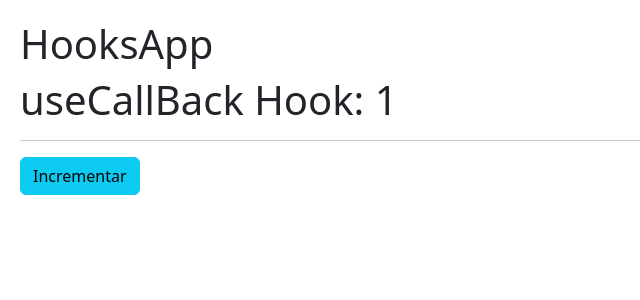
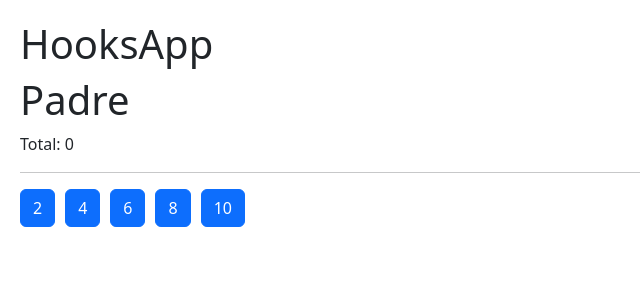
Before and after one commit to Enrique-Zepeda/React-De-cero-a-experto-Hooks-y-MERN, a React (Vite) app in the folder React/05-hook-app/: page / in a window 1280 px wide. Shown: the top 300 px of the page, without its empty margins (0-640 px from the left). Built offline with nearby package versions, Linux system fonts and the light colour scheme.

Commit message:
tarea memorize

```diff
--- /dev/null
+++ b/React/05-hook-app/src/07-tarea-memo/Hijo.jsx
@@ -0,0 +1,13 @@
+import { memo } from "react";
+export const Hijo = memo(({ numero, incrementar }) => {
+  console.log("  Me volví a generar :(  ");
+
+  return (
+    <button
+      className="btn btn-primary mr-3"
+      onClick={() => incrementar(numero)}
+    >
+      {numero}
+    </button>
+  );
+});
--- /dev/null
+++ b/React/05-hook-app/src/07-tarea-memo/Padre.jsx
@@ -0,0 +1,30 @@
+import { Hijo } from "./Hijo";
+import { useCallback, useState } from "react";
+
+export const Padre = () => {
+  const numeros = [2, 4, 6, 8, 10];
+  const [valor, setValor] = useState(0);
+
+  const incrementFather = useCallback((num) => {
+    // console.log("setCounter(counter + 1);");
+    setValor((valor) => valor + num);
+  }, []);
+
+  //   const incrementar = (num) => {
+  //     setValor(valor + num);
+  //   };
+
+  return (
+    <div>
+      <h1>Padre</h1>
+      <p> Total: {valor} </p>
+
+      <hr />
+
+      {numeros.map((n) => (
+        <Hijo key={n} numero={n} incrementar={incrementFather} />
+      ))}
+      {/* <Hijo /> */}
+    </div>
+  );
+};
--- a/React/05-hook-app/src/HooksApp.jsx
+++ b/React/05-hook-app/src/HooksApp.jsx
@@ -7,14 +7,15 @@
 // import { Layout } from "./05-useLayoutEffect/Layout";
 // import { Memorize } from "./06-memos/Memorize";
 
-import { CallBackHook } from "./06-memos/CallBackHook";
+// import { CallBackHook } from "./06-memos/CallBackHook";
+import { Padre } from "./07-tarea-memo/Padre";
 
 // import { MemoHook } from "./06-memos/MemoHook";
 export const HooksApp = () => {
   return (
     <>
       <h1>HooksApp</h1>
-      <CallBackHook />
+      <Padre />
     </>
   );
 };
```
